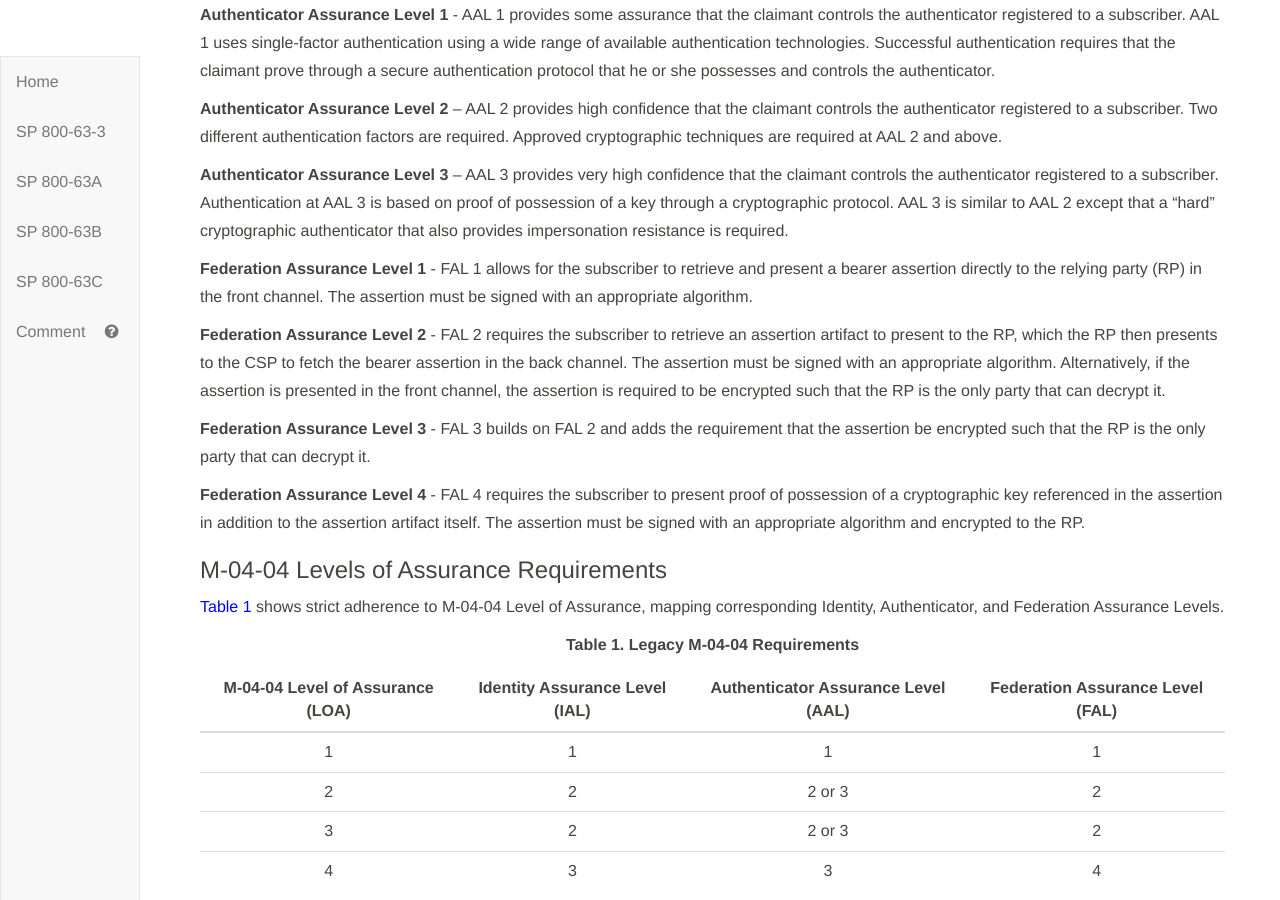
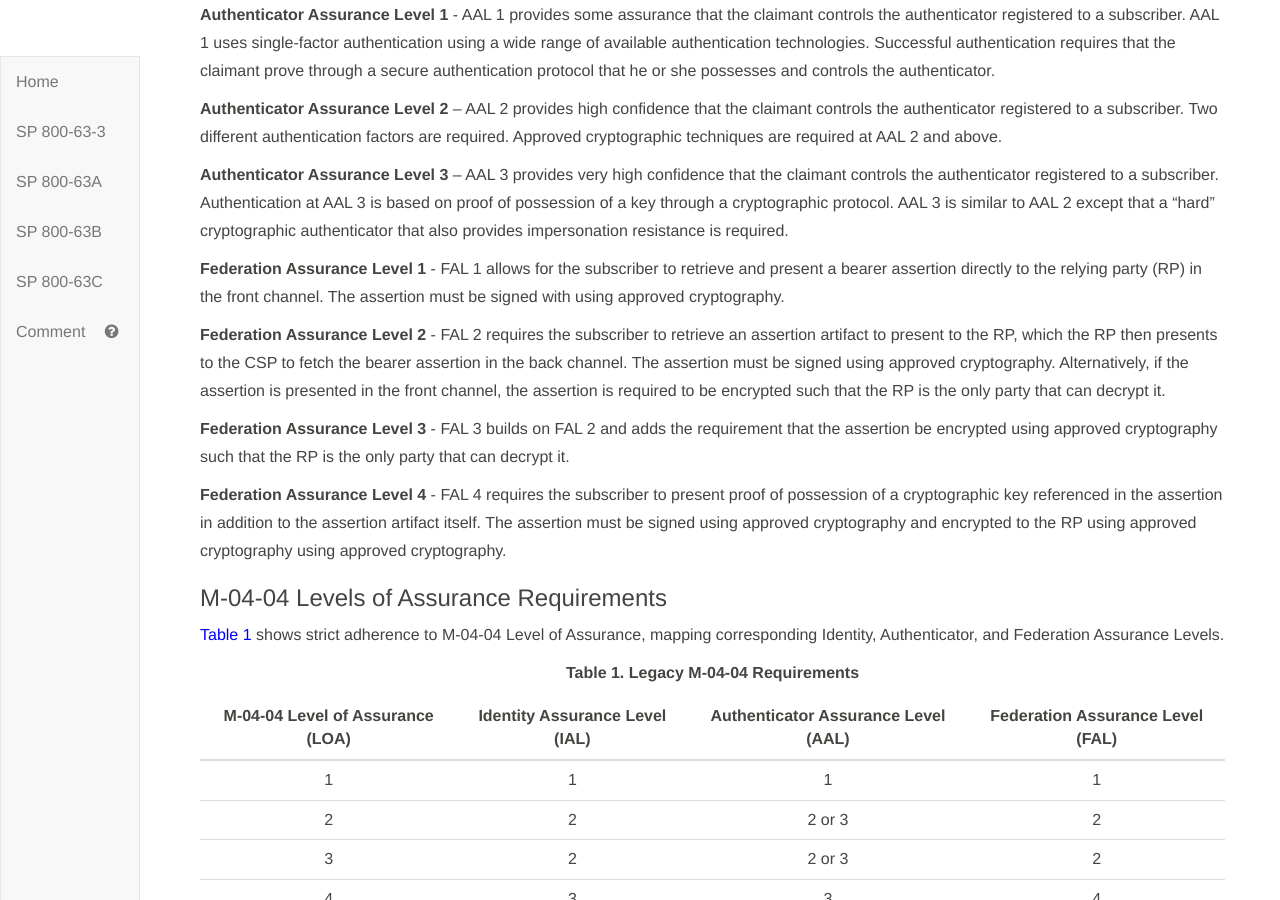
Before and after one commit to usnistgov/800-63-3, a Jekyll site: the page built from sp800-63-3.md, in a window 1280 px wide and 900 px high, scrolled down 4728 px. Built offline with Jekyll 4.4.1, drawn with Linux system fonts in a browser that asks for light colours.

Commit message:
appropriate algorithm -> approved cryptography

```diff
--- a/sp800-63-3/cover.md
+++ b/sp800-63-3/cover.md
@@ -214,13 +214,13 @@ A summary of each of the identity, authenticator, and federation assurance level
 
 **Authenticator Assurance Level 3** – AAL 3 provides very high confidence that the claimant controls the authenticator registered to a subscriber. Authentication at AAL 3 is based on proof of possession of a key through a cryptographic protocol. AAL 3 is similar to AAL 2 except that a "hard" cryptographic authenticator that also provides impersonation resistance is required.
 
-**Federation Assurance Level 1** - FAL 1 allows for the subscriber to retrieve and present a bearer assertion directly to the relying party (RP) in the front channel. The assertion must be signed with an appropriate algorithm.
+**Federation Assurance Level 1** - FAL 1 allows for the subscriber to retrieve and present a bearer assertion directly to the relying party (RP) in the front channel. The assertion must be signed with using approved cryptography.
 
-**Federation Assurance Level 2** - FAL 2 requires the subscriber to retrieve an assertion artifact to present to the RP, which the RP then presents to the CSP to fetch the bearer assertion in the back channel. The assertion must be signed with an appropriate algorithm. Alternatively, if the assertion is presented in the front channel, the assertion is required to be encrypted such that the RP is the only party that can decrypt it.
+**Federation Assurance Level 2** - FAL 2 requires the subscriber to retrieve an assertion artifact to present to the RP, which the RP then presents to the CSP to fetch the bearer assertion in the back channel. The assertion must be signed using approved cryptography. Alternatively, if the assertion is presented in the front channel, the assertion is required to be encrypted such that the RP is the only party that can decrypt it.
 
-**Federation Assurance Level 3** - FAL 3 builds on FAL 2 and adds the requirement that the assertion be encrypted such that the RP is the only party that can decrypt it.
+**Federation Assurance Level 3** - FAL 3 builds on FAL 2 and adds the requirement that the assertion be encrypted using approved cryptography such that the RP is the only party that can decrypt it.
 
-**Federation Assurance Level 4** - FAL 4 requires the subscriber to present proof of possession of a cryptographic key referenced in the assertion in addition to the assertion artifact itself. The assertion must be signed with an appropriate algorithm and encrypted to the RP.
+**Federation Assurance Level 4** - FAL 4 requires the subscriber to present proof of possession of a cryptographic key referenced in the assertion in addition to the assertion artifact itself. The assertion must be signed using approved cryptography and encrypted to the RP using approved cryptography using approved cryptography.
 
 ### M-04-04 Levels of Assurance Requirements
 
```
Also changed, not shown: sp800-63c/sec7_fal.md (+1 -1 lines).
